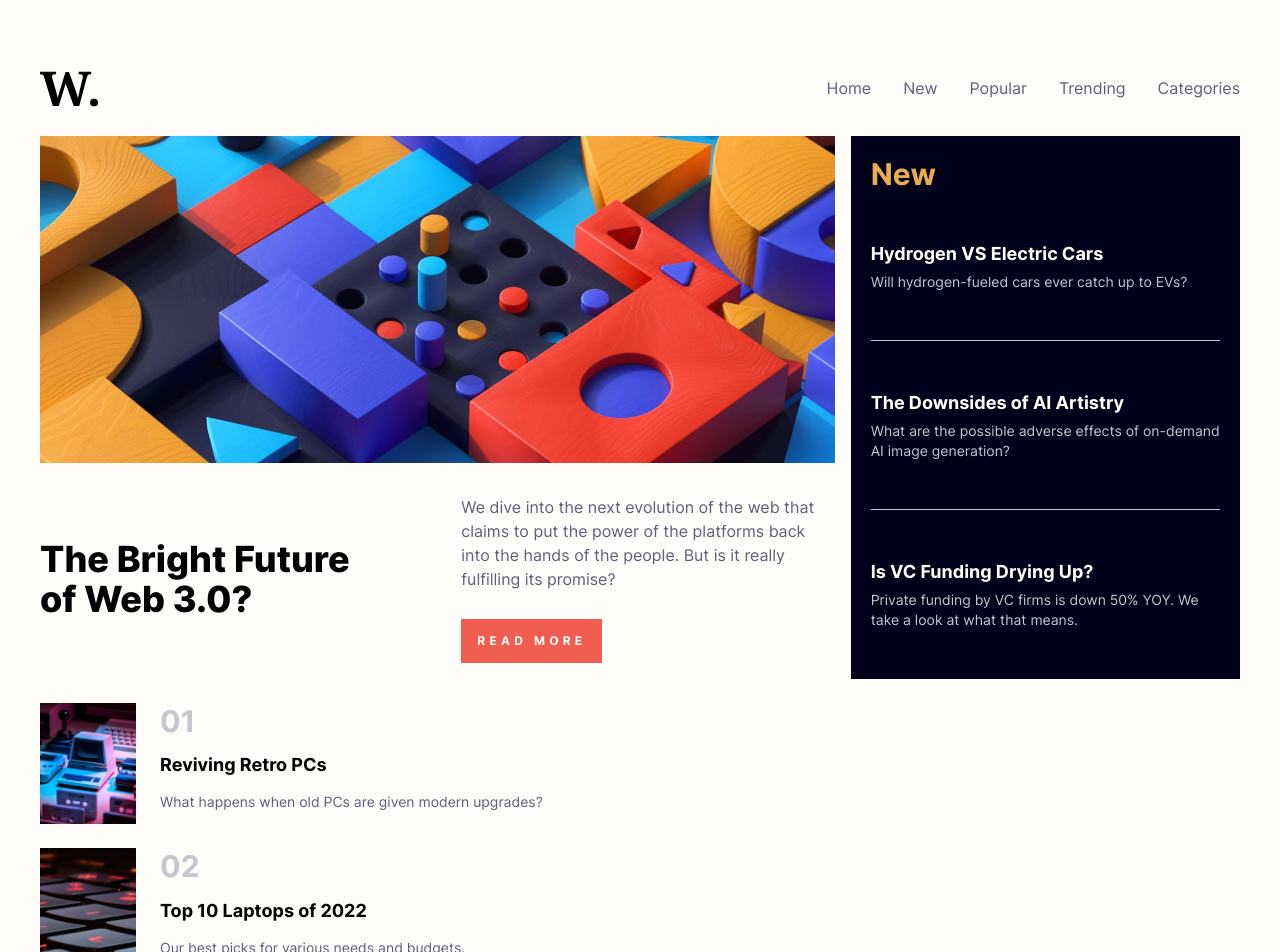
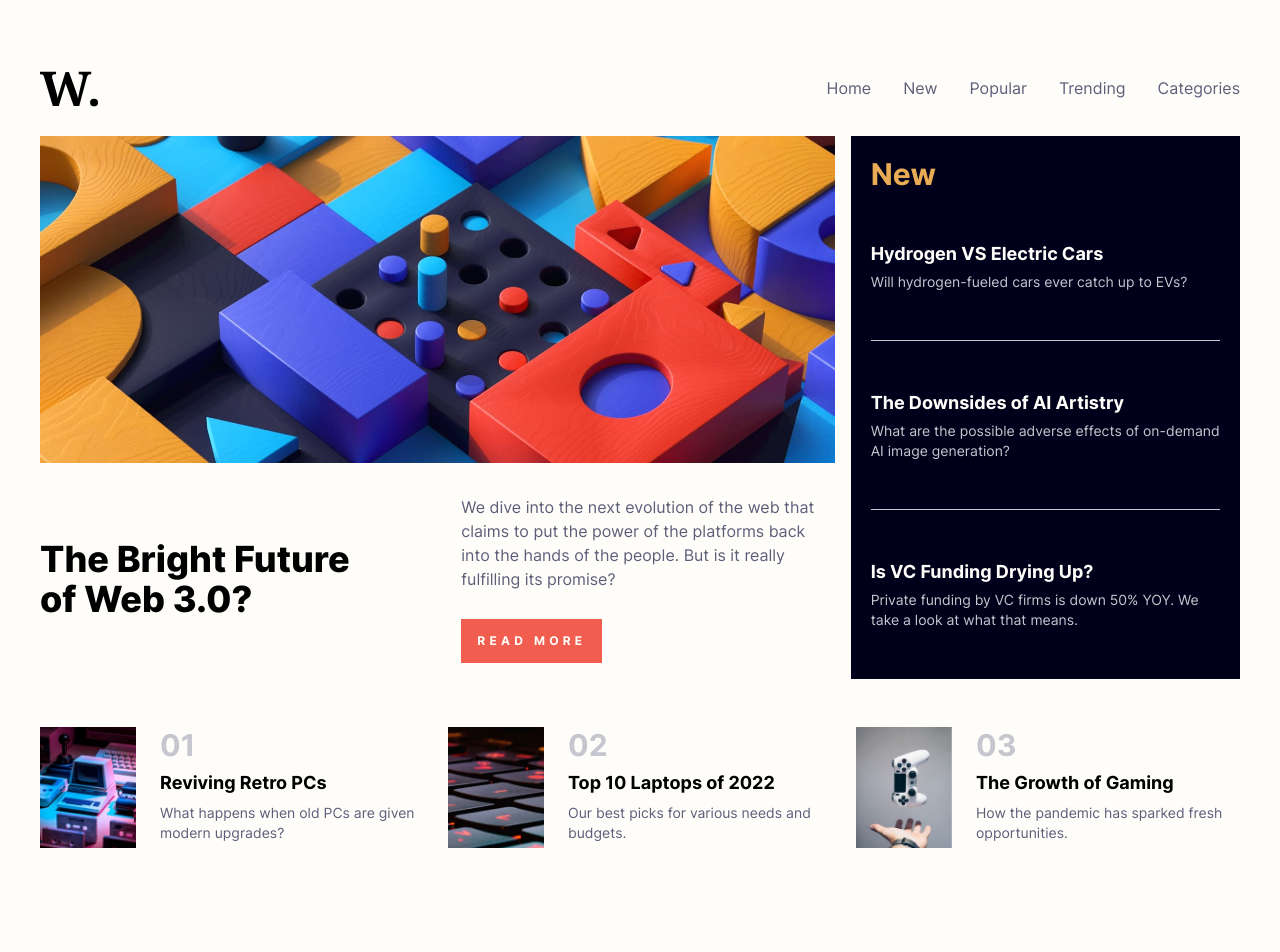
Before and after one commit to ryangholland/news-homepage, a React (Vite) app: page / in a window 1280 px wide. Shown: the top 952 px of the page. Built offline with nearby package versions, Linux system fonts and the light colour scheme.

Commit message:
Style bottom grid

```diff
--- a/src/App.jsx
+++ b/src/App.jsx
@@ -62,7 +62,7 @@ function App() {
         </div>
       </section>
 
-      <section className="grid gap-6">
+      <section className="flex flex-col gap-6 lg:grid lg:grid-cols-[1fr_1fr_1fr] lg:my-12">
         <div className="flex gap-6">
           <img
             src="/image-retro-pcs.jpg"
```
